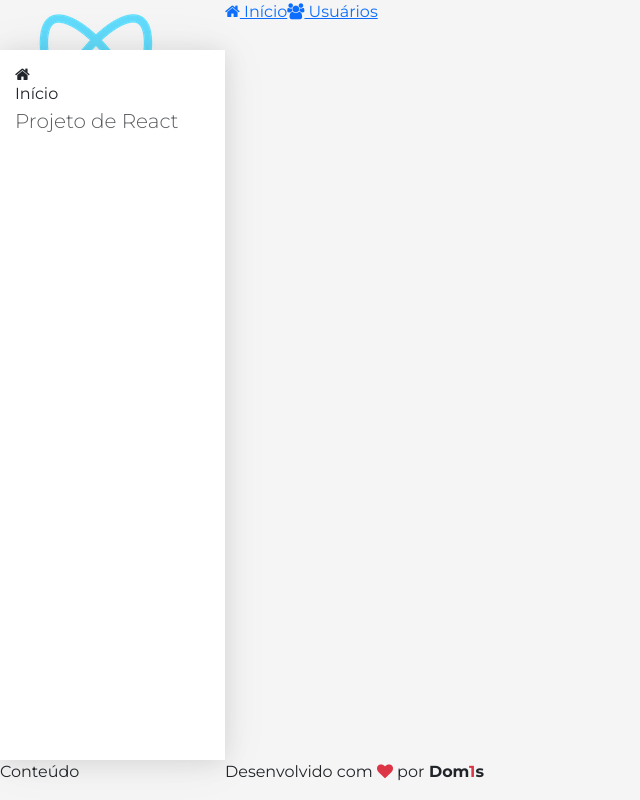
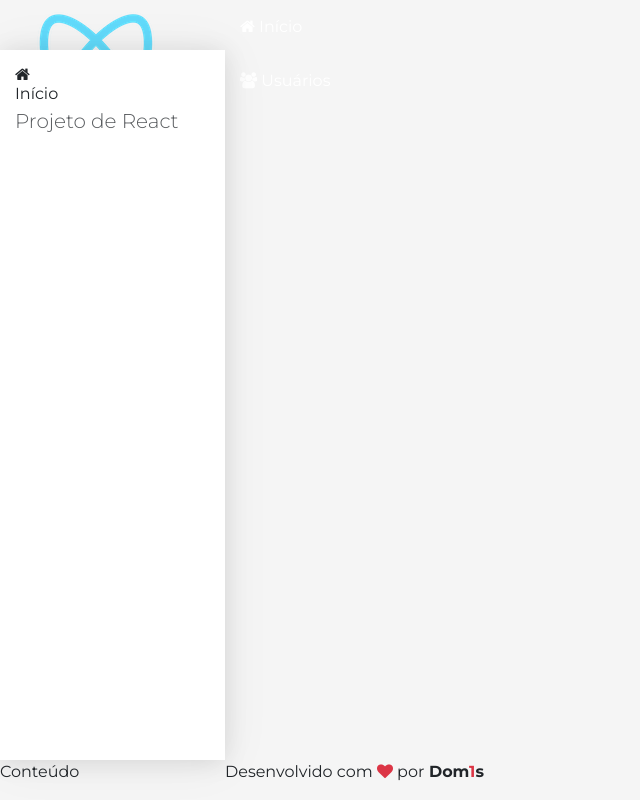
Before and after one commit to Domisnnet/frontend, a React (Create React App) app: page / in a window 1280 px wide. Shown: the whole page, without its empty margins (0-640 px from the left). Built offline with nearby package versions, Linux system fonts and the light colour scheme.

Commit message:
alterados

```diff
--- a/src/components/template/Nav.css
+++ b/src/components/template/Nav.css
@@ -0,0 +1,21 @@
+asside.menu-area {
+  background-color: var(--bg-dark);
+  display: none;
+  box-shadow:
+    0px 2px 10px 0px rgba(0, 0, 0, 0.12),
+    2px 10px 0px rgba(0, 0, 0, 0.9);
+}
+
+.menu a {
+  display: block;
+  text-decoration: none;
+  color: #fff;
+  font-weight: 400;
+  padding: 15px;
+  transition: 0.3s;
+}
+
+.menu a:hover {
+  background: linear-gradient(135deg, #07a7e3 0%, #32dac3 100%);
+  color: var(--bg-dark);
+}
--- a/src/components/template/Nav.jsx
+++ b/src/components/template/Nav.jsx
@@ -1,14 +1,15 @@
 import './Nav.css'
 import React from 'react'
 
-export default props =>
+export default() => (
     <aside className="menu-area">
         <nav className="menu">
             <a href="#/">
                 <i className="fa fa-home"></i> Início
             </a>
-            <a href="#/users">
+            <a href="#/">
                 <i className="fa fa-users"></i> Usuários
             </a>
         </nav>
     </aside>
+);
```
